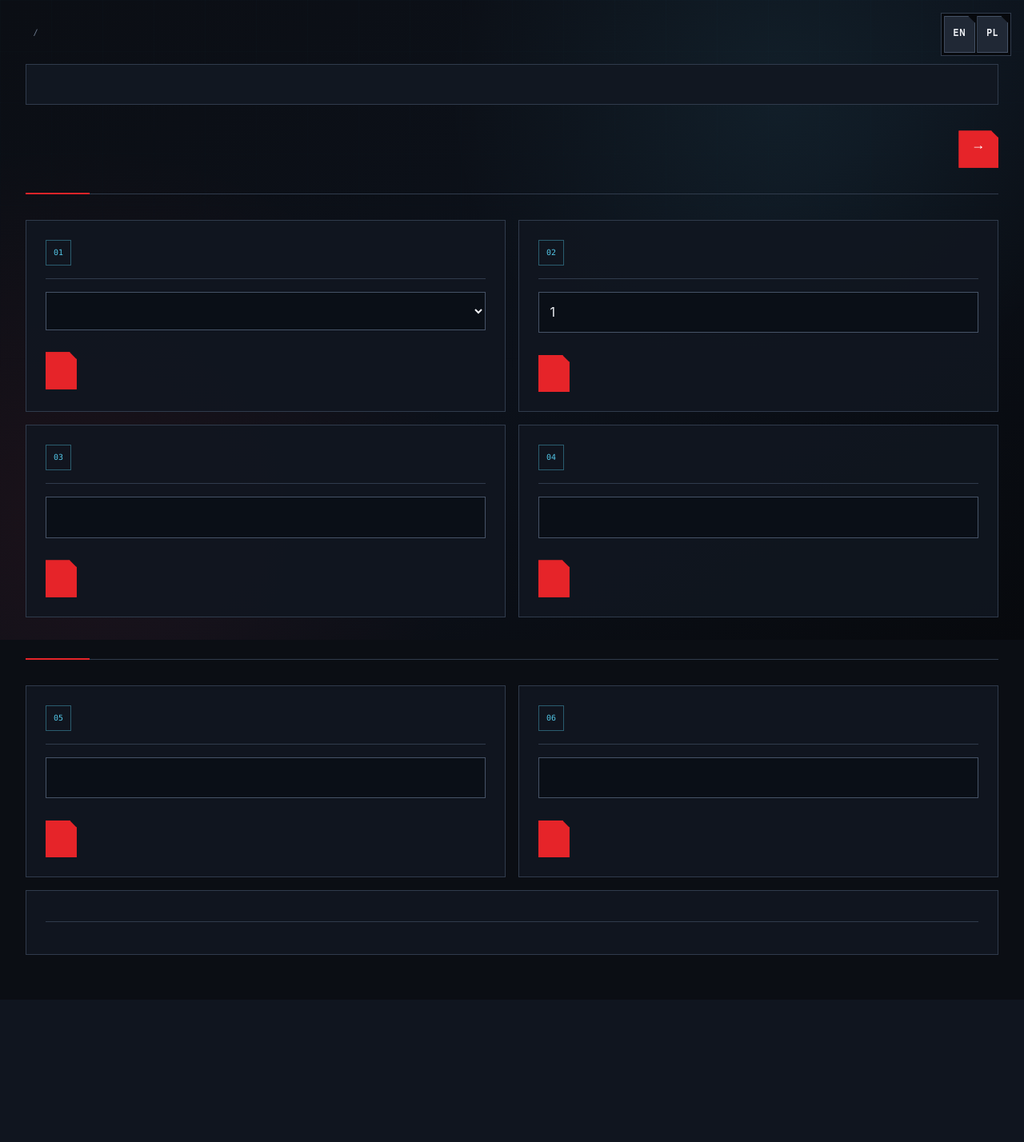
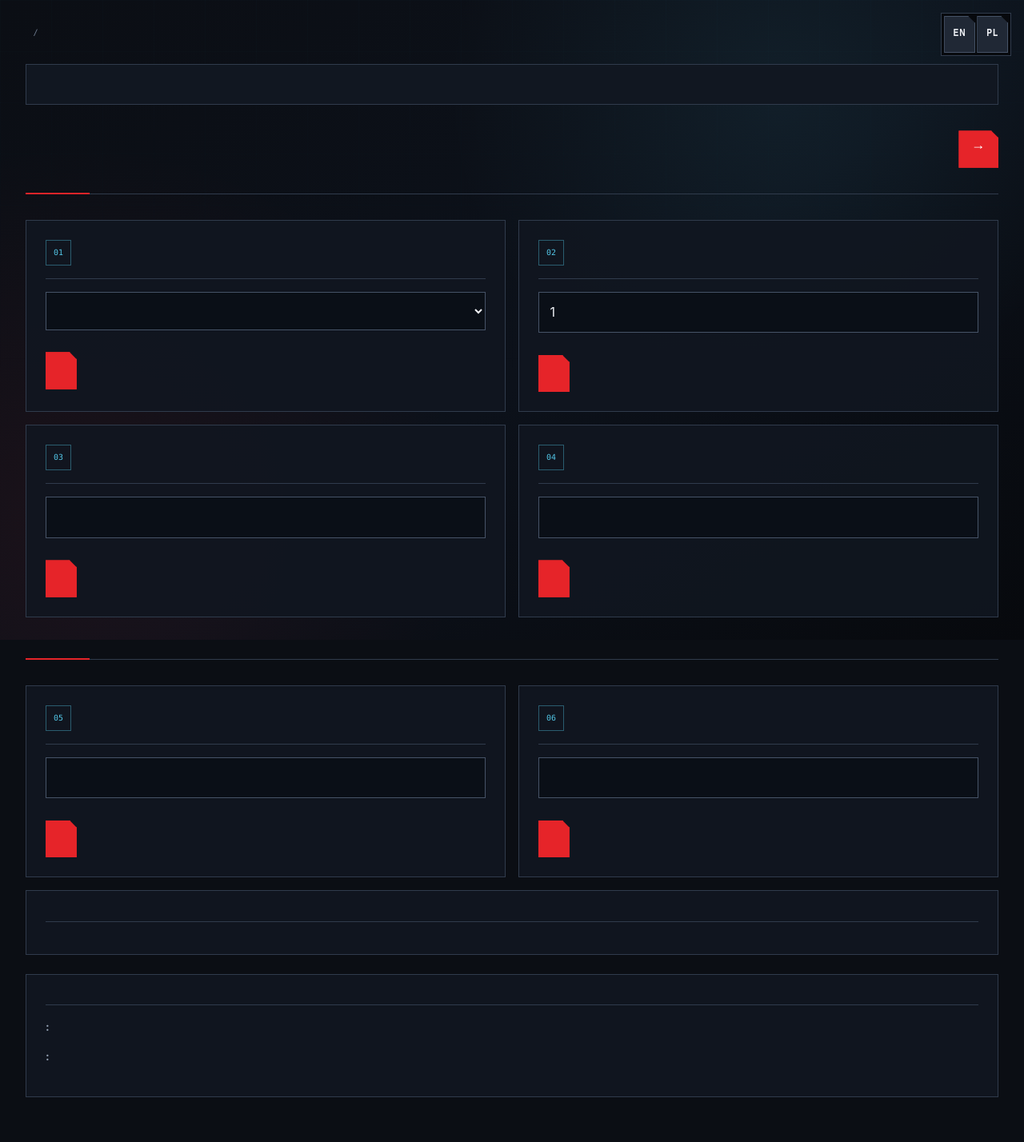
Before and after one commit to Jay-S99/CyberSec_Lab, a Python web app: template templates/admin/security.html in a window 1280 px wide. Shown: the whole page at 80% size. Before the commit the page ends 1194 px from the top, so only its background shows below. Run offline with Jinja, Linux system fonts and the light colour scheme; the template is opened without the code that fills it: most values are stand-ins (such as "Sample title", 1, 10 or a date in 2020); lists and menus that the app fills with data are empty; some libraries are stand-ins or nearby versions.

Commit message:
ui(admin): Dodano panel statusu DNS Canarytoken

```diff
--- a/templates/admin/security.html
+++ b/templates/admin/security.html
@@ -108,4 +108,12 @@
   <div class="panel-heading"><span>{{ t('admin.locked') }}</span><h2 id="temporary-password-heading">{{ t('admin.temporary_credentials') }}</h2></div>
   <p>{{ t('admin.temporary_credentials_help', hours=settings.temporary_password_validity_hours) }}</p>
 </section>
+
+<section class="admin-readonly" aria-labelledby="dns-canary-heading">
+  <div class="panel-heading"><span>{{ t('admin.read_only') }}</span><h2 id="dns-canary-heading">{{ t('admin.dns_canary') }}</h2></div>
+  <p>{{ t('admin.dns_canary_intro') }}</p>
+  <p><strong>{{ t('admin.dns_canary_configuration') }}:</strong> {{ t('admin.status_configured') if dns_canary.configured else t('admin.status_not_configured') }}</p>
+  <p><strong>{{ t('admin.dns_canary_decoy') }}:</strong> {{ t('admin.status_provisioned') if dns_canary.provisioned else t('admin.status_not_provisioned') }}</p>
+  <p class="admin-muted">{{ t('admin.dns_canary_help') }}</p>
+</section>
 {% endblock %}
```
